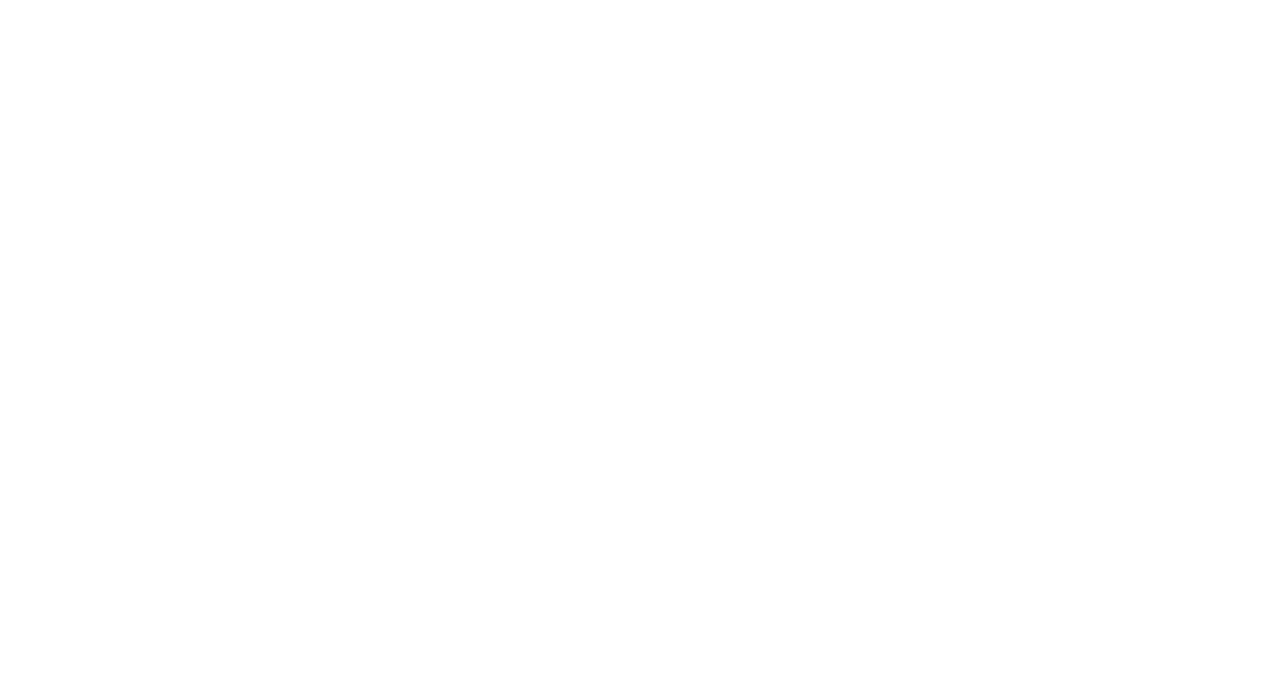
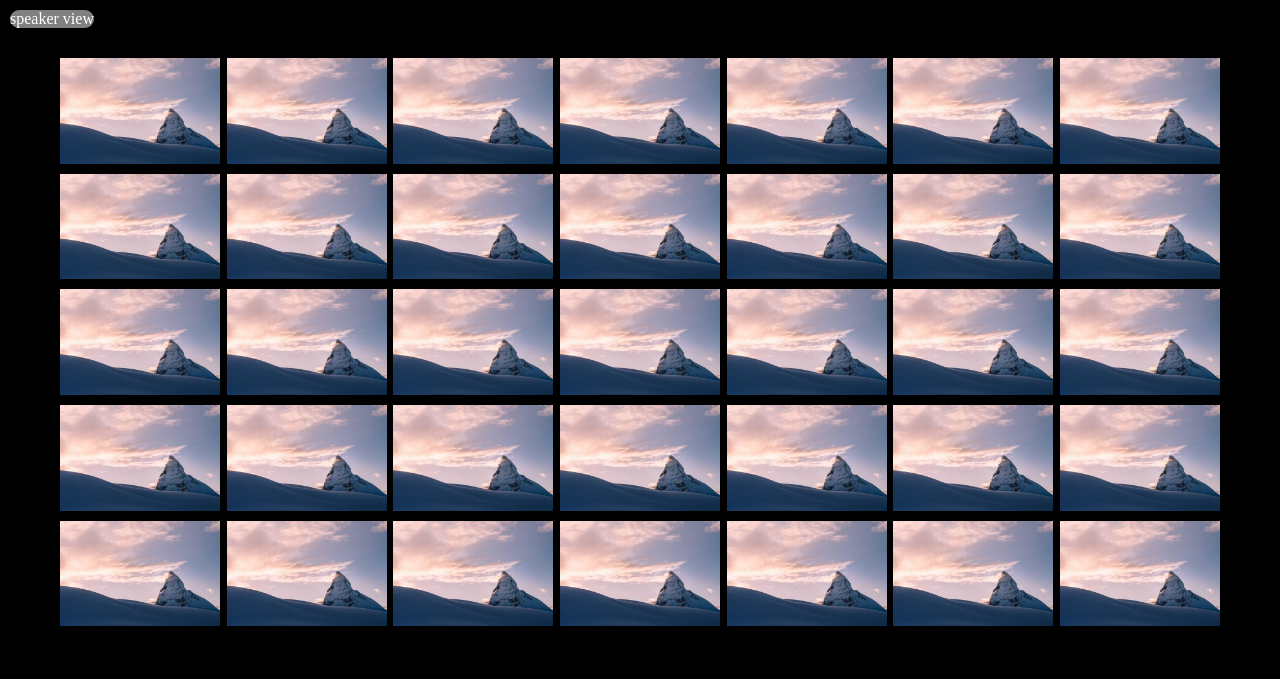
Before and after one commit to giovannimegliola/html-css-zoom, a plain HTML site: page index.html in a window 1280 px wide. Drawn offline with Linux system fonts and the light colour scheme.

Commit message:
added header and main structures

```diff
--- a/css/style.css
+++ b/css/style.css
@@ -3,3 +3,41 @@
     margin: 0;
     box-sizing: border-box;
 }
+
+body{
+    background-color: black;
+}
+
+header {
+    background-color:black;
+    color: white;
+    text-align: right;
+    padding: 10px;
+}
+
+
+
+.container {
+    max-width: 1200px;
+    margin: 0 auto;
+    padding: 20px;
+}
+
+.cards {
+    display: flex;
+    flex-wrap: wrap;
+    justify-content: space-between;
+    margin-bottom: 20px;
+}
+
+.cards img {
+    width: 160px;
+    margin-bottom: 10px;
+}
+
+.button{
+    background-color: grey;
+    border-radius: 10px;
+    color: white;
+    width: fit-content;
+}
--- a/index.html
+++ b/index.html
@@ -8,10 +8,48 @@
 </head>
 <body>
     <header>
-        <!--qui va il button speaker view-->
+        <div class="button">speaker view</div>
     </header>
     <main>
-        <!--cards in 5 file da 7 -->
+        <div class="container">
+            <div class="cards">
+                <img src="img/mountain.jpeg" alt="utente">
+                <img src="img/mountain.jpeg" alt="utente">
+                <img src="img/mountain.jpeg" alt="utente">
+                <img src="img/mountain.jpeg" alt="utente">
+                <img src="img/mountain.jpeg" alt="utente">
+                <img src="img/mountain.jpeg" alt="utente">
+                <img src="img/mountain.jpeg" alt="utente">
+                <img src="img/mountain.jpeg" alt="utente">
+                <img src="img/mountain.jpeg" alt="utente">
+                <img src="img/mountain.jpeg" alt="utente">
+                <img src="img/mountain.jpeg" alt="utente">
+                <img src="img/mountain.jpeg" alt="utente">
+                <img src="img/mountain.jpeg" alt="utente">
+                <img src="img/mountain.jpeg" alt="utente">
+                <img src="img/mountain.jpeg" alt="utente">
+                <img src="img/mountain.jpeg" alt="utente">
+                <img src="img/mountain.jpeg" alt="utente">
+                <img src="img/mountain.jpeg" alt="utente">
+                <img src="img/mountain.jpeg" alt="utente">
+                <img src="img/mountain.jpeg" alt="utente">
+                <img src="img/mountain.jpeg" alt="utente">
+                <img src="img/mountain.jpeg" alt="utente">
+                <img src="img/mountain.jpeg" alt="utente">
+                <img src="img/mountain.jpeg" alt="utente">
+                <img src="img/mountain.jpeg" alt="utente">
+                <img src="img/mountain.jpeg" alt="utente">
+                <img src="img/mountain.jpeg" alt="utente">
+                <img src="img/mountain.jpeg" alt="utente">
+                <img src="img/mountain.jpeg" alt="utente">
+                <img src="img/mountain.jpeg" alt="utente">
+                <img src="img/mountain.jpeg" alt="utente">
+                <img src="img/mountain.jpeg" alt="utente">
+                <img src="img/mountain.jpeg" alt="utente">
+                <img src="img/mountain.jpeg" alt="utente">
+                <img src="img/mountain.jpeg" alt="utente">
+            </div>
+        </div>
     </main>
     <footer>
         <!--nav bar fissa-->
```
